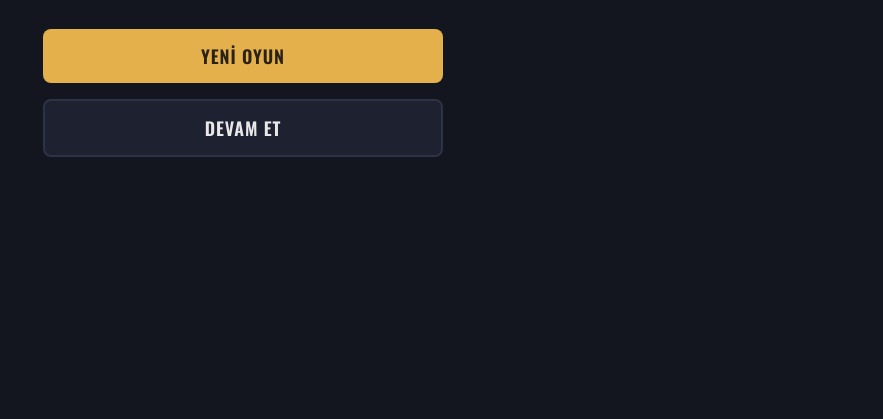
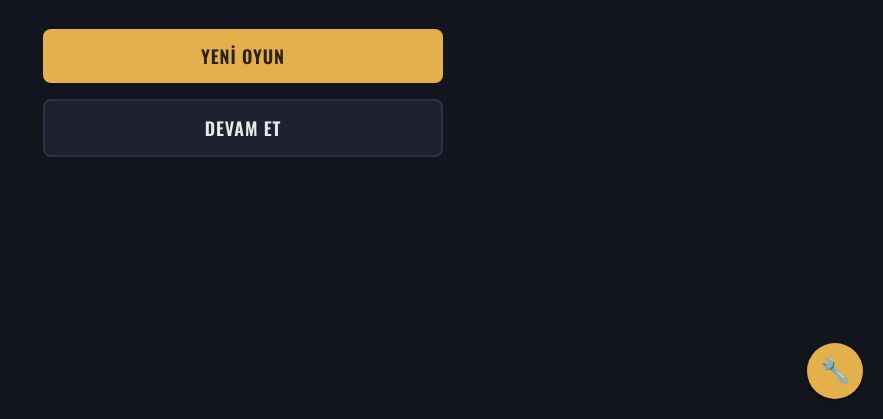
Before and after one commit to erenflippflops/ordu-mezadi, a website: page public/index.html in a window 1280 px wide. Shown: the part 381-800 px from the top of the page, without its empty margins (397-1280 px from the left). Drawn offline with nearby package versions, Linux system fonts and the light colour scheme.

Commit message:
Add visible admin panel button in bottom right corner

```diff
--- a/public/css/style.css
+++ b/public/css/style.css
@@ -1301,6 +1301,35 @@ h1, h2, h3, .title, .screen-title, .turn-number, .countdown, .bid-amount-large {
 }
 
 /* ==================== ADMIN PANEL ==================== */
+.admin-toggle-btn {
+  position: fixed;
+  bottom: 20px;
+  right: 20px;
+  width: 56px;
+  height: 56px;
+  border-radius: 50%;
+  background: var(--gold);
+  color: var(--ink);
+  border: none;
+  font-size: 24px;
+  cursor: pointer;
+  box-shadow: 0 4px 12px rgba(0, 0, 0, 0.3);
+  z-index: 9998;
+  transition: all var(--transition-fast);
+  display: flex;
+  align-items: center;
+  justify-content: center;
+}
+
+.admin-toggle-btn:hover {
+  transform: scale(1.1);
+  box-shadow: 0 6px 16px rgba(0, 0, 0, 0.4);
+}
+
+.admin-toggle-btn:active {
+  transform: scale(0.95);
+}
+
 .admin-panel {
   position: fixed;
   top: 50%;
--- a/public/index.html
+++ b/public/index.html
@@ -237,6 +237,11 @@
   <!-- Toast Notifications -->
   <div id="toast-container"></div>
 
+  <!-- Admin Toggle Button -->
+  <button id="admin-toggle-btn" class="admin-toggle-btn" title="Admin Panel (veya ~ tuşu)">
+    🔧
+  </button>
+
   <!-- Connection Banner -->
   <div id="connection-banner" class="connection-banner hidden">
     Bağlantı kuruluyor...
--- a/public/js/app.js
+++ b/public/js/app.js
@@ -81,12 +81,17 @@ function initializeApp() {
   // Responsive handling
   window.addEventListener('resize', handleResize);
 
-  // Admin panel toggle (Press ~ key)
+  // Admin panel toggle (Press ~ key or click button)
   document.addEventListener('keydown', (e) => {
     if (e.key === '`' || e.key === '~') {
       toggleAdminPanel();
     }
   });
+
+  const adminToggleBtn = document.getElementById('admin-toggle-btn');
+  if (adminToggleBtn) {
+    adminToggleBtn.addEventListener('click', toggleAdminPanel);
+  }
 
   setupAdminPanel();
 }
```
